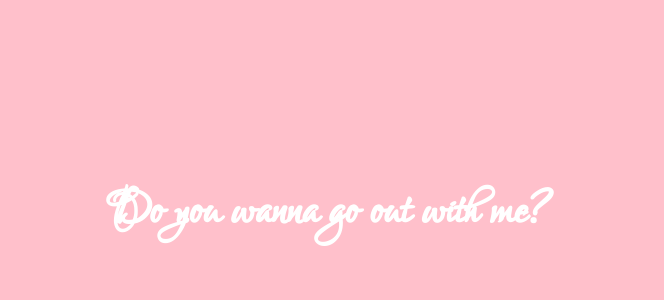
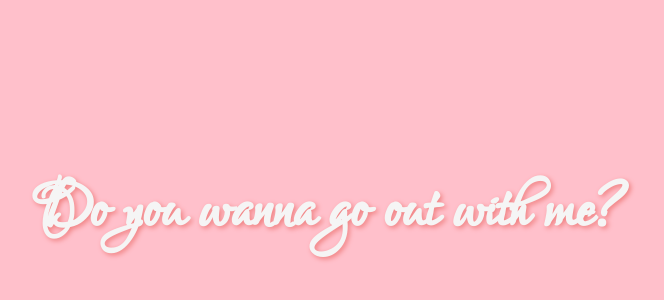
Before and after one commit to sahilrajput2223/go-out, a React (Create React App) app: page / in a window 1280 px wide. Shown: the part 156-456 px from the top of the page, without its empty margins (312-976 px from the left). Built offline with nearby package versions, Linux system fonts and the light colour scheme.

Commit message:
Header Text : Design Changes

```diff
--- a/src/AskContent/AskContent.css
+++ b/src/AskContent/AskContent.css
@@ -1,9 +1,10 @@
 #mainText {
     font-family: 'LoversQuarrel';
-    font-size: 60px;
+    font-size: 80px;
     font-weight: bold;
-    color: white;
+    color: whitesmoke;
     text-align: center;
     margin-top: 20px;
     margin-bottom: 0px;
+    text-shadow: 2px 2px 5px lightcoral;
 }
```
